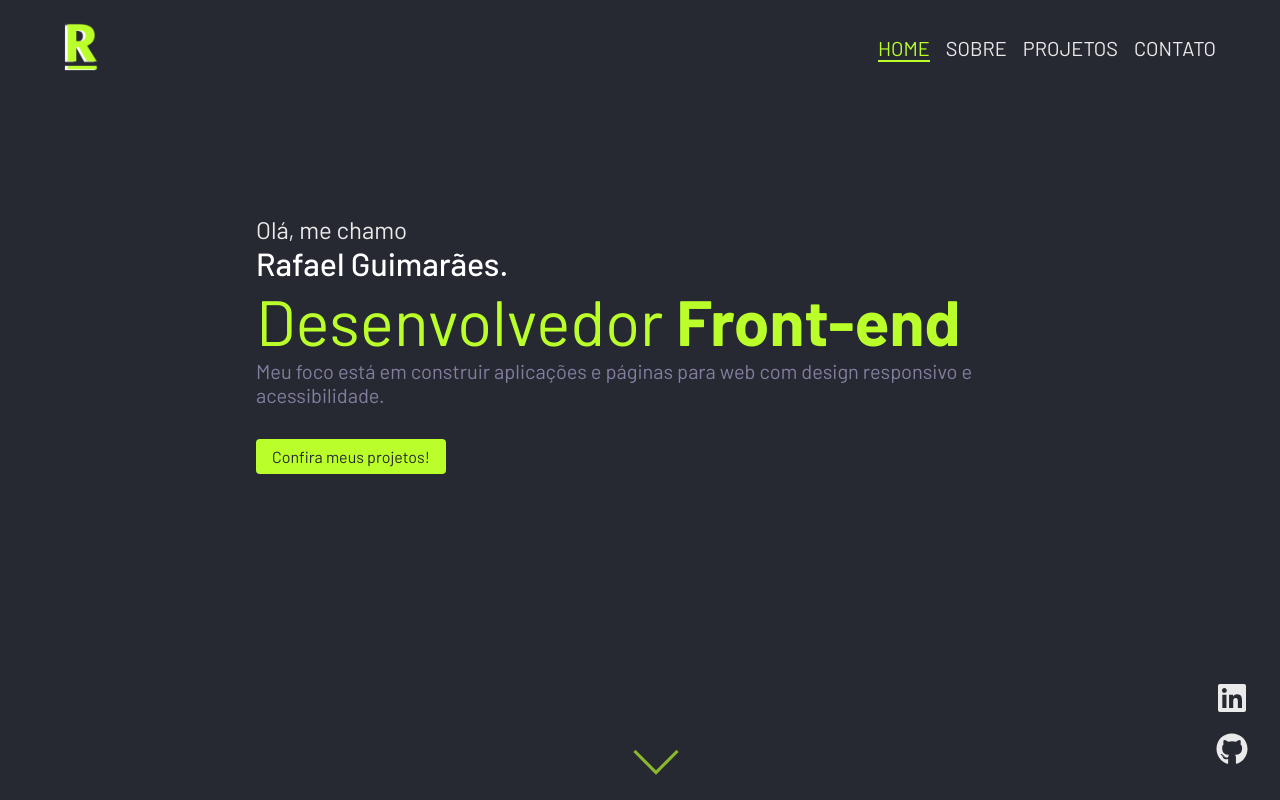
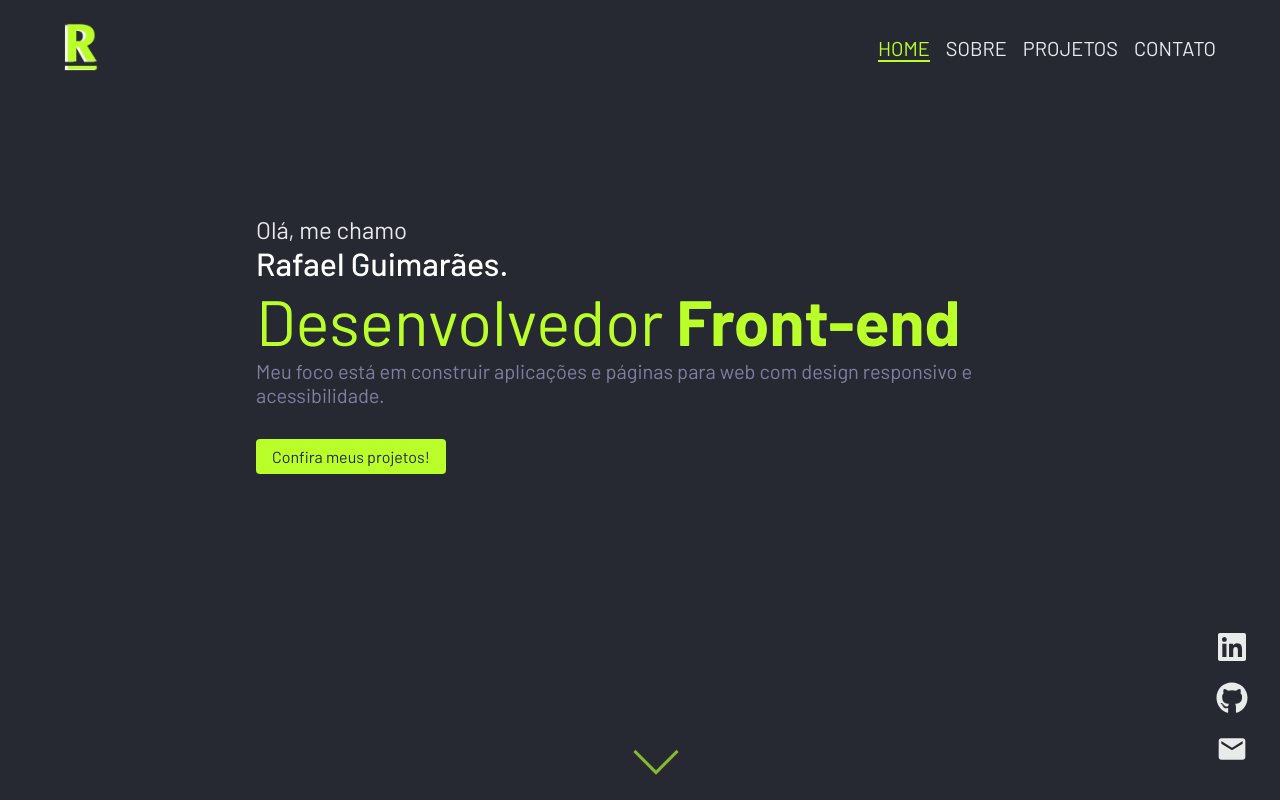
Before and after one commit to RafaelC77/dev-portfolio, a React (Vite) app: page / in a window 1280 px wide. Shown: the top 800 px of the page. Built offline with nearby package versions, Linux system fonts and the light colour scheme.

Commit message:
feat: add mail icon

```diff
--- a/src/components/Footer/index.tsx
+++ b/src/components/Footer/index.tsx
@@ -1,4 +1,5 @@
 import { FaLinkedin, FaGithub } from "react-icons/fa";
+import { MdEmail } from "react-icons/md";
 import { FooterComponent } from "./styles";
 
 export function Footer() {
@@ -16,6 +17,9 @@ export function Footer() {
         <a href="https://github.com/RafaelC77" target="_blank">
           <FaGithub />
         </a>
+        <a href="mailto:rafael.guimaraes.dev@gmail.com" target="_blank">
+          <MdEmail />
+        </a>
       </div>
     </FooterComponent>
   );
--- a/src/components/Home/index.tsx
+++ b/src/components/Home/index.tsx
@@ -1,4 +1,5 @@
 import { FaLinkedin, FaGithub } from "react-icons/fa";
+import { MdEmail } from "react-icons/md";
 import { Tag } from "../Tag";
 import { HomeComponent, HomeInfo, ArrowDown, SocialAccounts } from "./styles";
 
@@ -34,6 +35,9 @@ export function Home() {
         <a href="https://github.com/RafaelC77" target="_blank">
           <FaGithub />
         </a>
+        <a href="mailto:rafael.guimaraes.dev@gmail.com" target="_blank">
+          <MdEmail />
+        </a>
       </SocialAccounts>
 
       <a href="#about">
```
